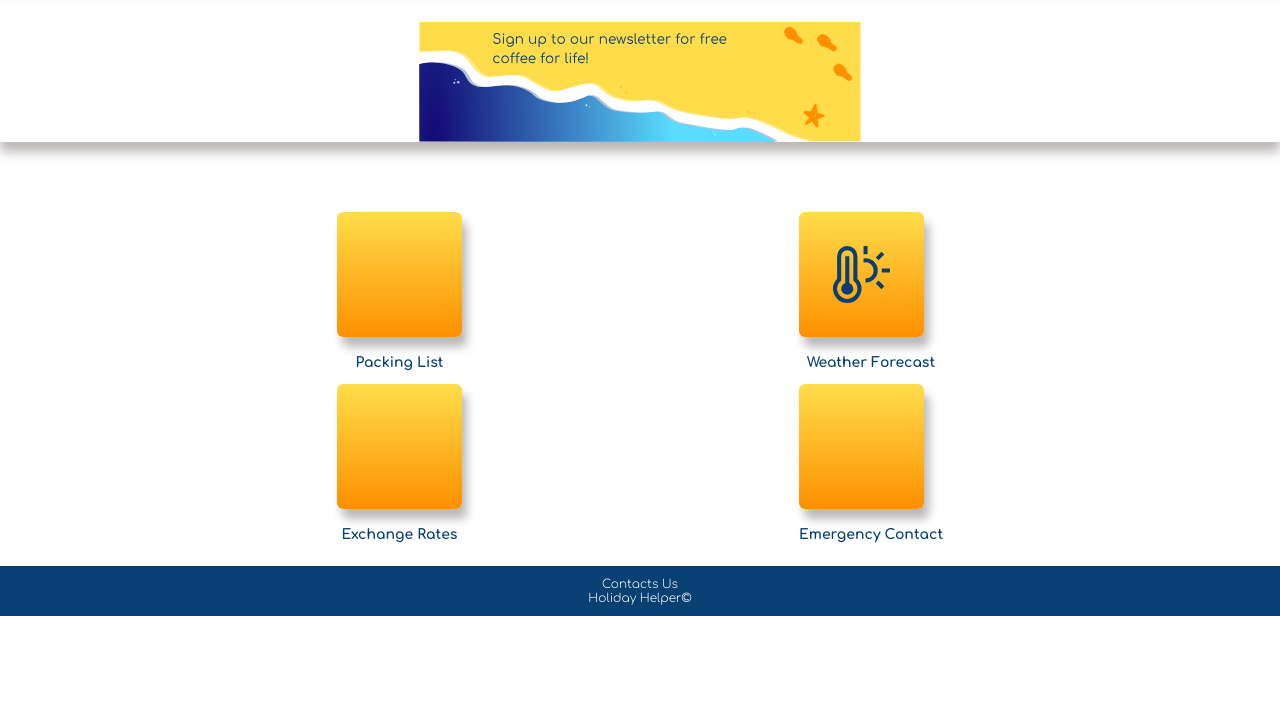
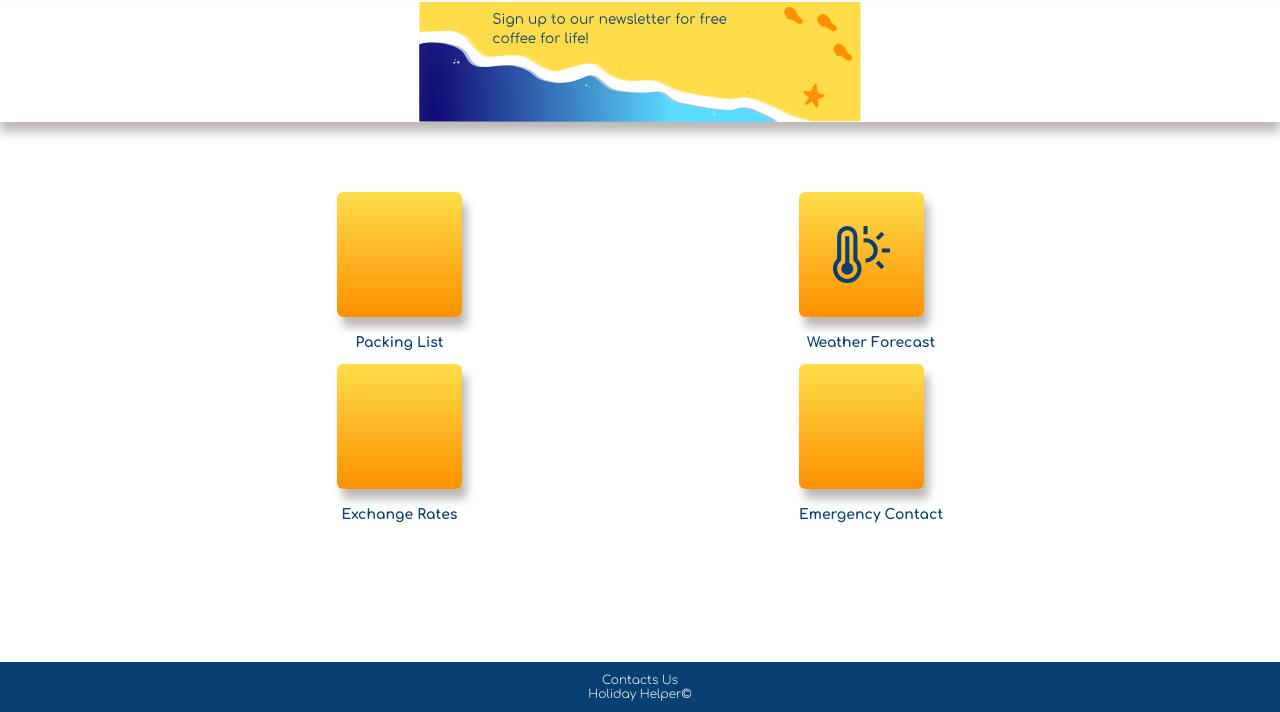
Before and after one commit to lalicia/holiday_helper_frontend, a React app: page / in a window 1280 px wide. Shown: the part 88-800 px from the top of the page. Built offline with nearby package versions, Linux system fonts and the light colour scheme; some icons are missing.

Commit message:
fixed footer problem. removed padding. tweaked header scrolling css fix

```diff
--- a/src/App/App.js
+++ b/src/App/App.js
@@ -8,10 +8,12 @@ import Contacts from "../Component/Contacts/Contacts";
 import { BrowserRouter as Router, Routes, Route } from "react-router-dom";
 import Footer from "../Component/Footer/Footer";
 
+/* added extra class around navbar and body of app to keep footer separate so we can pad at the bottom to stop footer covering content */
 function App() {
   return (
     <div className="App">
       <Router>
+        <div className="main-body">
           <Navbar />
           <Routes>
             <Route path="/" element={<Main />} />
@@ -20,6 +22,7 @@ function App() {
             <Route path="/weather" element={<Weather />} />
             <Route path="/contacts" element={<Contacts />} />
           </Routes>
+        </div>
         <Footer />
       </Router>
     </div>
--- a/src/Component/Footer/Footer.css
+++ b/src/Component/Footer/Footer.css
@@ -1,3 +1,4 @@
+/* "position: fixed" keeps it at the bottom */
 .footer{
     height: 50px;
     font-size: 12px;
@@ -8,6 +9,7 @@
     flex-direction: column;
     width: 100%;
     margin-top: 10px;
+    position: fixed;
     left: 0;
     bottom: 0;
     background-color: var(--dark-blue);
--- a/src/Component/Footer/Footer.js
+++ b/src/Component/Footer/Footer.js
@@ -1,15 +1,14 @@
-import React from 'react';
-import './Footer.css';
+import React from "react";
+import "./Footer.css";
 
+/* removed extra unnecessary empty div from around footer */
 function Footer() {
   return (
-      <div>
-          <div className='footer'>
-              <span>Contacts Us</span>
-              <span>Holiday Helper©</span>
-          </div>
-     </div>
-  )
-};
+    <div className="footer">
+      <span>Contacts Us</span>
+      <span>Holiday Helper©</span>
+    </div>
+  );
+}
 
-export default Footer
+export default Footer;
--- a/src/Component/Main.js/Main.css
+++ b/src/Component/Main.js/Main.css
@@ -1,10 +1,15 @@
-/* .main-container{
-    display: ;
-} */
+/* pads top so that the banner image is visible beneath navbar */
+.main-container {
+    padding-top: 50px;
+}
+
+/* pads bottom of body so footer doesn't cover content */
+.main-body {
+    padding-bottom: 50px;
+}
 
 .homebuttons{
     display: flex;
     justify-content: space-evenly;
     margin-top: 70px;
-
 }
--- a/src/Component/Navbar/navbar.css
+++ b/src/Component/Navbar/navbar.css
@@ -7,10 +7,13 @@
   text-decoration: none;
 }
 
+/* "position: fixed" stops it from scrolling and width 100% fixes the size again */
 .header {
   background: #094074;
   display: flex;
   height: 70px;
+  position: fixed;
+  width: 100%;
 }
 
 .header-content {
@@ -32,11 +35,11 @@
   transition-delay: 0.7s;
 }
 
+/* removed padding as it was adding extra width to the page and making everything look off */
 .menu {
   background: #094074;
   color: white;
   position: fixed;
-  padding: 0 10px;
   width: 100%;
   top: 65px;
   transition: transform 0.5s;
--- a/src/index.css
+++ b/src/index.css
@@ -8,12 +8,12 @@
 }
 
 body {
-  margin: 0;
   font-family: 'Comfortaa', cursive, -apple-system, BlinkMacSystemFont, 'Segoe UI', 'Roboto', 'Oxygen',
     'Ubuntu', 'Cantarell', 'Fira Sans', 'Droid Sans', 'Helvetica Neue',
     sans-serif;
   -webkit-font-smoothing: antialiased;
   -moz-osx-font-smoothing: grayscale;
+  margin: 0;
 }
 
 code {
```
Lines whose indentation alone changed are shown as unchanged.
